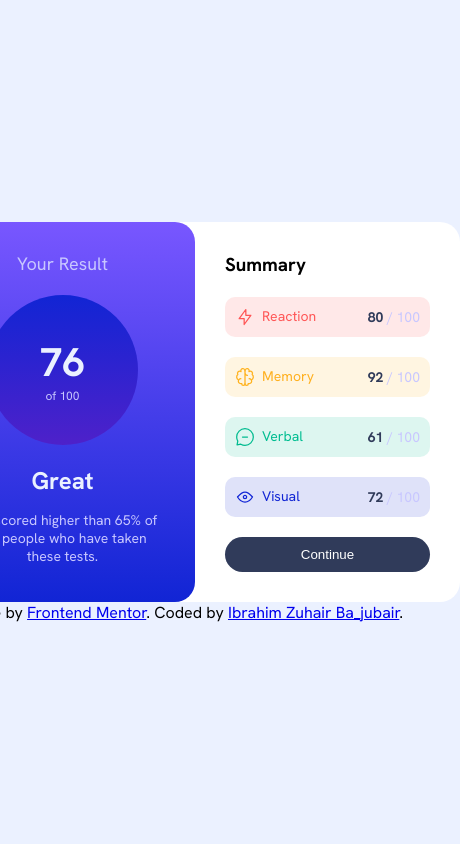
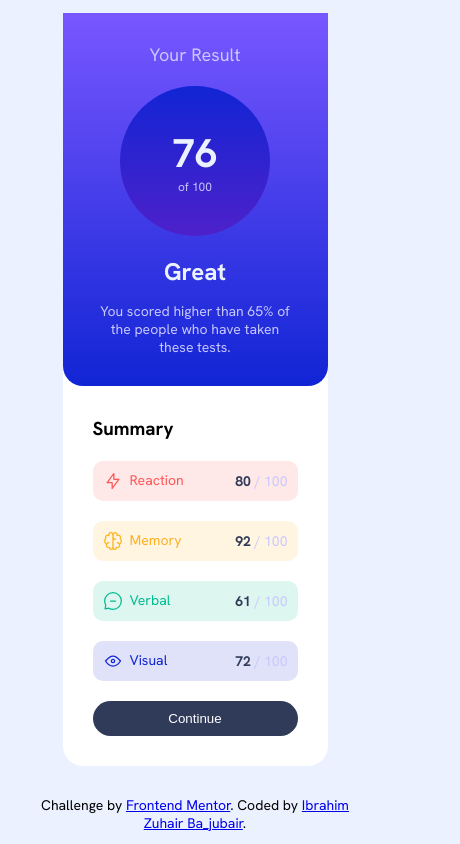
Before and after one commit to IbrahimBajubairPr/result-summary-component-main, a plain HTML site: page index.html in a window 390 px wide. Shown: the whole page, 460 px wide, since content can reach past the window. Drawn offline with Linux system fonts and the light colour scheme.

Commit message:
add media attribute

```diff
--- a/style.css
+++ b/style.css
@@ -26,6 +26,7 @@
 
 }
 body{
+    width: 100%;
     min-height: 100vh;
     background-color: var(---pale-color);
     display: grid;
@@ -37,12 +38,12 @@ p{
     font-size: 14px;
 }
 .product{
-    width: 530px;
+    max-width: 530px;
     display: grid;
     grid-template-columns: repeat(2 , 1fr);
     background-color: #fff;
     border-radius: 20px;
-
+    margin: 20px ;
 }
 .product-left{
     text-align: center;
@@ -139,3 +140,24 @@ button{
     color:#fff;
     cursor: pointer;
 }
+footer{
+  text-align: center;
+  margin-top: 30px;
+  margin-right: 30px;
+  margin-left: 30px;
+  font-size: 14px;
+}
+@media (max-width : 475px){
+    body{
+        margin: 0;
+    }
+    .product{
+        grid-template-columns: 1fr;
+        width: 265px;
+        margin: auto;
+        border-radius: none;
+    }
+    .product-left{
+        border-radius: 0 0 20px 20px;
+    }
+}
```
